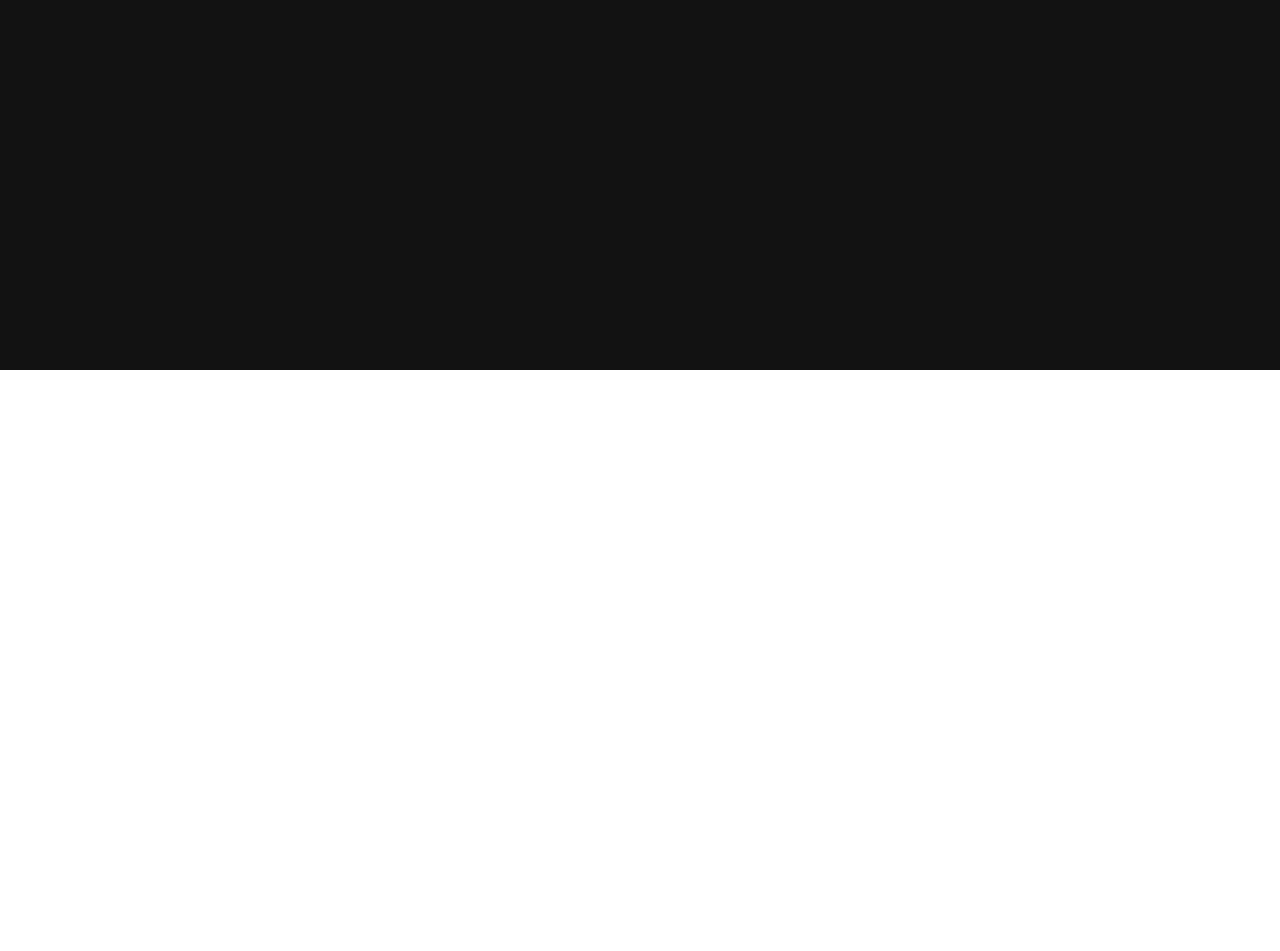
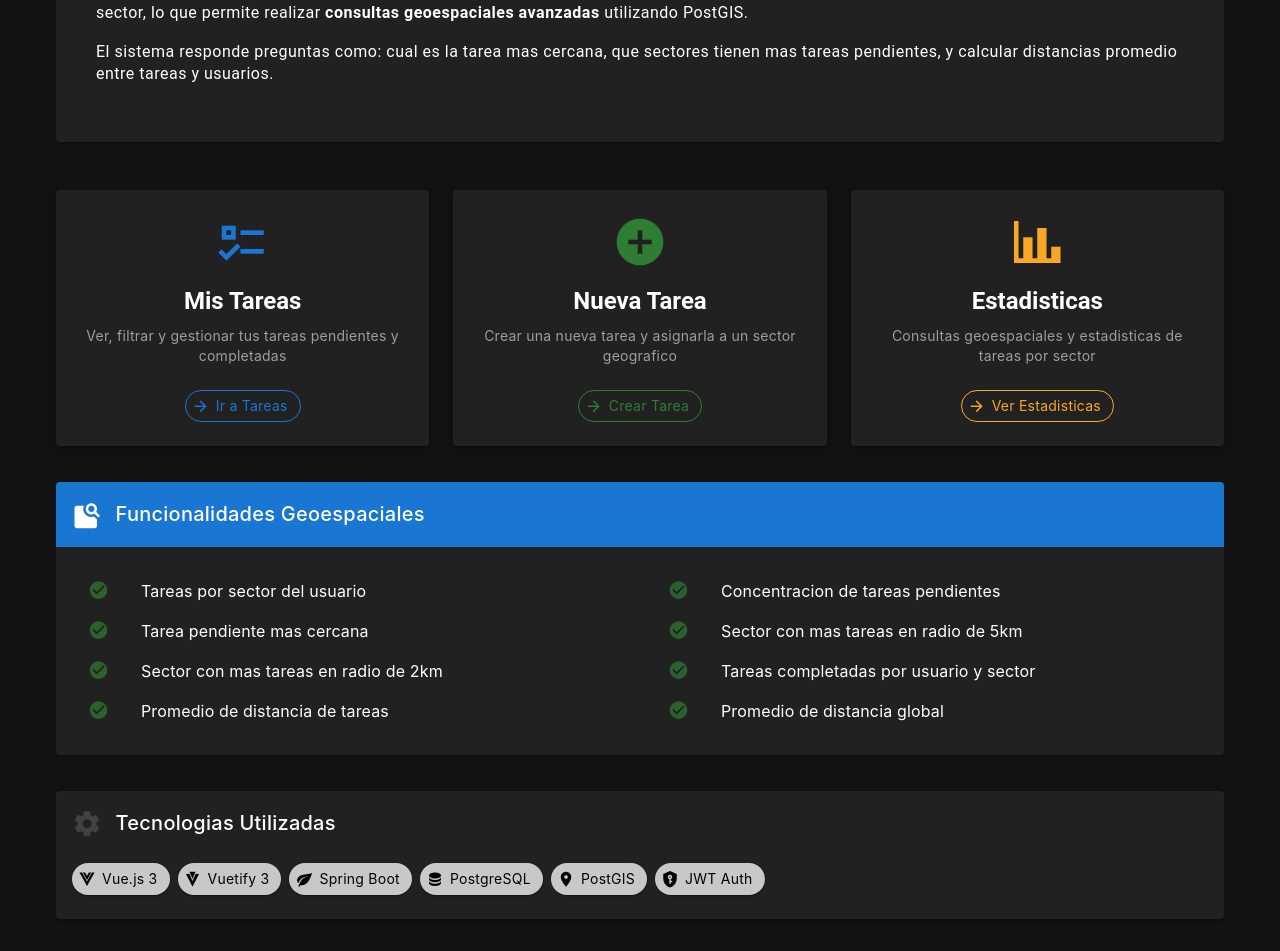
Before and after one commit to AresOnee/testTDBControl2, a Vue app in the folder Frontend/: page /inicio in a window 1280 px wide. Shown: the part 430-1381 px from the top of the page. Before the commit the page ends 800 px from the top, so only its background shows below. Built offline with nearby package versions, Linux system fonts and the light colour scheme; no server answers; sample sign-in values are in the browser's storage.

Commit message:
feat: add HomeView as landing page after login
- Create HomeView with system description and quick access cards
- Add /inicio route to router
- Redirect to /inicio after login instead of /tareas
- Update Navbar to navigate to /inicio

```diff
--- a/Frontend/src/components/Navbar.vue
+++ b/Frontend/src/components/Navbar.vue
@@ -194,7 +194,7 @@ const getToken = () => localStorage.getItem('jwt_token') || localStorage.getItem
 const totalNotificaciones = computed(() => notificaciones.value.length);
 
 // Navegación
-const goHome = () => router.push('/tareas');
+const goHome = () => router.push('/inicio');
 const goTasks = () => router.push('/tareas');
 const goCreateTask = () => router.push('/crear-tarea');
 const goStats = () => router.push('/estadisticas');
--- a/Frontend/src/router/index.js
+++ b/Frontend/src/router/index.js
@@ -19,6 +19,12 @@ const router = createRouter({
     },
 
     // Rutas protegidas (requieren autenticación)
+    {
+      path: '/inicio',
+      name: 'inicio',
+      component: () => import('@/views/HomeView.vue'),
+      meta: { requiresAuth: true } // Requiere autenticación
+    },
     {
       path: '/tareas',
       name: 'tareas',
@@ -57,7 +63,7 @@ router.beforeEach((to, from, next) => {
     next({ name: 'login' }) // Redirigir al login si no está autenticado
   }
   else if (to.meta.requiresGuest && isAuthenticated) {
-    next({ name: 'tareas' }) // Redirigir a tareas si ya está autenticado
+    next({ name: 'inicio' }) // Redirigir a inicio si ya está autenticado
   } else {
     next() // Permitir acceso a la ruta
   }
--- a/Frontend/src/views/HomeView.vue
+++ b/Frontend/src/views/HomeView.vue
@@ -1,9 +1,243 @@
+<template>
+  <v-container class="py-8">
+    <!-- Header de bienvenida -->
+    <v-row class="mb-6">
+      <v-col cols="12">
+        <div class="text-center">
+          <v-icon size="64" color="primary" class="mb-4">mdi-clipboard-check-multiple</v-icon>
+          <h1 class="text-h3 font-weight-bold mb-2">Sistema de Gestion de Tareas</h1>
+          <p class="text-h6 text-grey">Bienvenido, <strong>{{ nombreUsuario }}</strong></p>
+        </div>
+      </v-col>
+    </v-row>
+
+    <!-- Descripcion del sistema -->
+    <v-row class="mb-6">
+      <v-col cols="12">
+        <v-card elevation="2" class="pa-6">
+          <v-card-title class="text-h5 mb-2">
+            <v-icon class="mr-2" color="info">mdi-information</v-icon>
+            Acerca del Sistema
+          </v-card-title>
+          <v-card-text class="text-body-1">
+            <p>
+              Este sistema permite gestionar tareas asignadas a diferentes <strong>sectores geograficos</strong>.
+              Cada tarea tiene una ubicacion espacial asociada a un sector, lo que permite realizar
+              <strong>consultas geoespaciales avanzadas</strong> utilizando PostGIS.
+            </p>
+            <p class="mt-3">
+              El sistema responde preguntas como: cual es la tarea mas cercana, que sectores tienen mas
+              tareas pendientes, y calcular distancias promedio entre tareas y usuarios.
+            </p>
+          </v-card-text>
+        </v-card>
+      </v-col>
+    </v-row>
+
+    <!-- Tarjetas de acceso rapido -->
+    <v-row>
+      <v-col cols="12" md="4">
+        <v-card
+          class="h-100 card-hover"
+          elevation="3"
+          @click="$router.push('/tareas')"
+          style="cursor: pointer"
+        >
+          <v-card-text class="text-center pa-6">
+            <v-icon size="56" color="primary" class="mb-4">mdi-format-list-checks</v-icon>
+            <h3 class="text-h5 font-weight-bold mb-2">Mis Tareas</h3>
+            <p class="text-grey">
+              Ver, filtrar y gestionar tus tareas pendientes y completadas
+            </p>
+            <v-chip color="primary" variant="outlined" class="mt-2">
+              <v-icon start>mdi-arrow-right</v-icon>
+              Ir a Tareas
+            </v-chip>
+          </v-card-text>
+        </v-card>
+      </v-col>
+
+      <v-col cols="12" md="4">
+        <v-card
+          class="h-100 card-hover"
+          elevation="3"
+          @click="$router.push('/crear-tarea')"
+          style="cursor: pointer"
+        >
+          <v-card-text class="text-center pa-6">
+            <v-icon size="56" color="success" class="mb-4">mdi-plus-circle</v-icon>
+            <h3 class="text-h5 font-weight-bold mb-2">Nueva Tarea</h3>
+            <p class="text-grey">
+              Crear una nueva tarea y asignarla a un sector geografico
+            </p>
+            <v-chip color="success" variant="outlined" class="mt-2">
+              <v-icon start>mdi-arrow-right</v-icon>
+              Crear Tarea
+            </v-chip>
+          </v-card-text>
+        </v-card>
+      </v-col>
+
+      <v-col cols="12" md="4">
+        <v-card
+          class="h-100 card-hover"
+          elevation="3"
+          @click="$router.push('/estadisticas')"
+          style="cursor: pointer"
+        >
+          <v-card-text class="text-center pa-6">
+            <v-icon size="56" color="warning" class="mb-4">mdi-chart-bar</v-icon>
+            <h3 class="text-h5 font-weight-bold mb-2">Estadisticas</h3>
+            <p class="text-grey">
+              Consultas geoespaciales y estadisticas de tareas por sector
+            </p>
+            <v-chip color="warning" variant="outlined" class="mt-2">
+              <v-icon start>mdi-arrow-right</v-icon>
+              Ver Estadisticas
+            </v-chip>
+          </v-card-text>
+        </v-card>
+      </v-col>
+    </v-row>
+
+    <!-- Funcionalidades del sistema -->
+    <v-row class="mt-6">
+      <v-col cols="12">
+        <v-card elevation="2">
+          <v-card-title class="bg-primary text-white pa-4">
+            <v-icon class="mr-2">mdi-feature-search</v-icon>
+            Funcionalidades Geoespaciales
+          </v-card-title>
+          <v-card-text class="pa-4">
+            <v-row>
+              <v-col cols="12" md="6">
+                <v-list density="compact">
+                  <v-list-item>
+                    <template v-slot:prepend>
+                      <v-icon color="success">mdi-check-circle</v-icon>
+                    </template>
+                    <v-list-item-title>Tareas por sector del usuario</v-list-item-title>
+                  </v-list-item>
+                  <v-list-item>
+                    <template v-slot:prepend>
+                      <v-icon color="success">mdi-check-circle</v-icon>
+                    </template>
+                    <v-list-item-title>Tarea pendiente mas cercana</v-list-item-title>
+                  </v-list-item>
+                  <v-list-item>
+                    <template v-slot:prepend>
+                      <v-icon color="success">mdi-check-circle</v-icon>
+                    </template>
+                    <v-list-item-title>Sector con mas tareas en radio de 2km</v-list-item-title>
+                  </v-list-item>
+                  <v-list-item>
+                    <template v-slot:prepend>
+                      <v-icon color="success">mdi-check-circle</v-icon>
+                    </template>
+                    <v-list-item-title>Promedio de distancia de tareas</v-list-item-title>
+                  </v-list-item>
+                </v-list>
+              </v-col>
+              <v-col cols="12" md="6">
+                <v-list density="compact">
+                  <v-list-item>
+                    <template v-slot:prepend>
+                      <v-icon color="success">mdi-check-circle</v-icon>
+                    </template>
+                    <v-list-item-title>Concentracion de tareas pendientes</v-list-item-title>
+                  </v-list-item>
+                  <v-list-item>
+                    <template v-slot:prepend>
+                      <v-icon color="success">mdi-check-circle</v-icon>
+                    </template>
+                    <v-list-item-title>Sector con mas tareas en radio de 5km</v-list-item-title>
+                  </v-list-item>
+                  <v-list-item>
+                    <template v-slot:prepend>
+                      <v-icon color="success">mdi-check-circle</v-icon>
+                    </template>
+                    <v-list-item-title>Tareas completadas por usuario y sector</v-list-item-title>
+                  </v-list-item>
+                  <v-list-item>
+                    <template v-slot:prepend>
+                      <v-icon color="success">mdi-check-circle</v-icon>
+                    </template>
+                    <v-list-item-title>Promedio de distancia global</v-list-item-title>
+                  </v-list-item>
+                </v-list>
+              </v-col>
+            </v-row>
+          </v-card-text>
+        </v-card>
+      </v-col>
+    </v-row>
+
+    <!-- Tecnologias utilizadas -->
+    <v-row class="mt-6">
+      <v-col cols="12">
+        <v-card elevation="2">
+          <v-card-title class="pa-4">
+            <v-icon class="mr-2" color="secondary">mdi-cog</v-icon>
+            Tecnologias Utilizadas
+          </v-card-title>
+          <v-card-text>
+            <v-chip-group>
+              <v-chip color="green" variant="elevated">
+                <v-icon start>mdi-vuejs</v-icon>
+                Vue.js 3
+              </v-chip>
+              <v-chip color="blue" variant="elevated">
+                <v-icon start>mdi-vuetify</v-icon>
+                Vuetify 3
+              </v-chip>
+              <v-chip color="green-darken-3" variant="elevated">
+                <v-icon start>mdi-leaf</v-icon>
+                Spring Boot
+              </v-chip>
+              <v-chip color="blue-darken-3" variant="elevated">
+                <v-icon start>mdi-database</v-icon>
+                PostgreSQL
+              </v-chip>
+              <v-chip color="teal" variant="elevated">
+                <v-icon start>mdi-map-marker</v-icon>
+                PostGIS
+              </v-chip>
+              <v-chip color="orange" variant="elevated">
+                <v-icon start>mdi-shield-key</v-icon>
+                JWT Auth
+              </v-chip>
+            </v-chip-group>
+          </v-card-text>
+        </v-card>
+      </v-col>
+    </v-row>
+  </v-container>
+</template>
+
 <script setup>
-import TheWelcome from '../components/TheWelcome.vue'
+import { ref, onMounted } from 'vue';
+
+const nombreUsuario = ref('Usuario');
+
+onMounted(() => {
+  const nombre = localStorage.getItem('usuarioNombre');
+  if (nombre) {
+    nombreUsuario.value = nombre;
+  }
+});
 </script>
 
-<template>
-  <main>
-    <TheWelcome />
-  </main>
-</template>
+<style scoped>
+.card-hover {
+  transition: transform 0.2s, box-shadow 0.2s;
+}
+
+.card-hover:hover {
+  transform: translateY(-4px);
+  box-shadow: 0 8px 25px rgba(0, 0, 0, 0.15) !important;
+}
+
+.h-100 {
+  height: 100%;
+}
+</style>
--- a/Frontend/src/views/LoginView.vue
+++ b/Frontend/src/views/LoginView.vue
@@ -57,9 +57,9 @@ const login = async () => {
     mensaje.value = "¡Bienvenido " + (usuario.username || 'Usuario') + "!";
     error.value = false;
 
-    // Redirigir a la página de tareas
+    // Redirigir a la página de inicio
     setTimeout(() => {
-      router.replace('/tareas'); // Usamos replace para evitar que el usuario regrese al login
+      router.replace('/inicio'); // Usamos replace para evitar que el usuario regrese al login
     }, 1000);
 
   } catch (e) {
```
